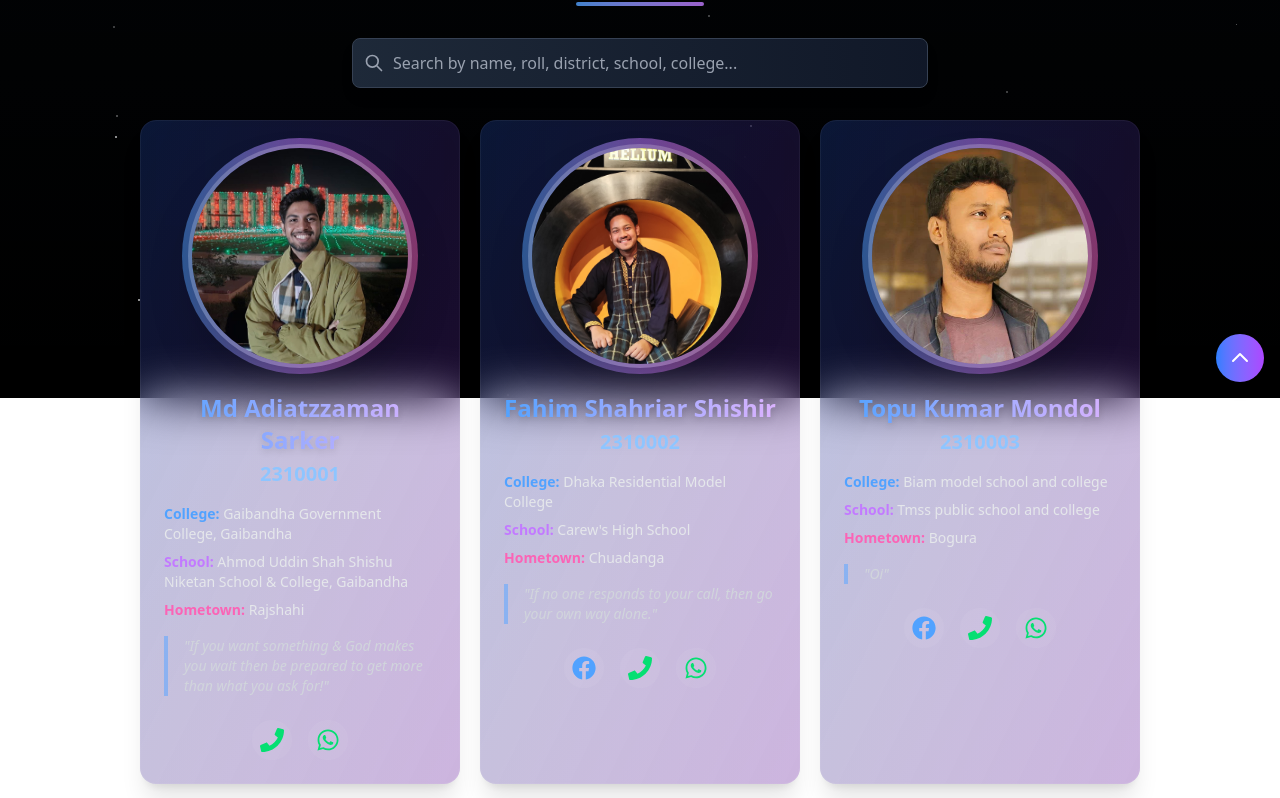
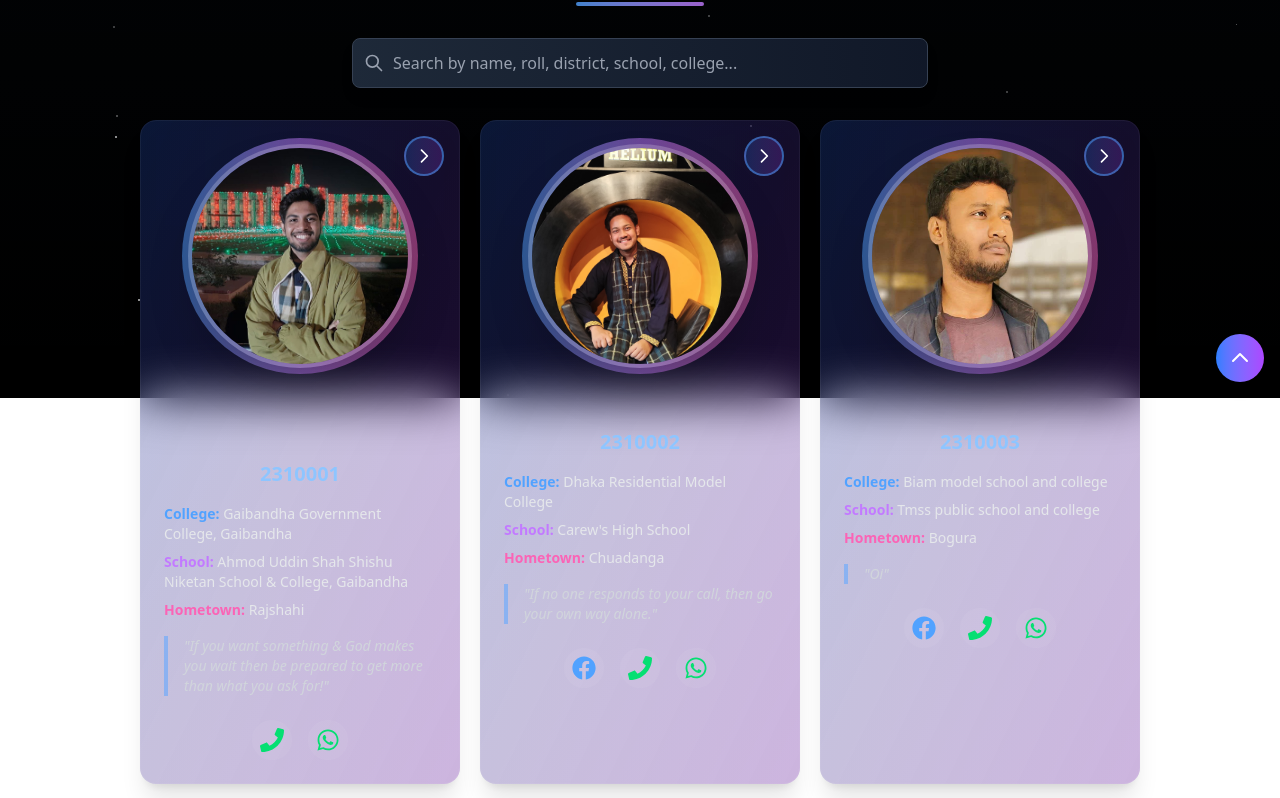
Before and after one commit to shuvoBoss44/ECE-23, a React (Vite) app: page / in a window 1280 px wide. Shown: the part 402-1200 px from the top of the page. Built offline with nearby package versions, Linux system fonts and the light colour scheme.

Commit message:
added something

```diff
--- a/src/api/data.json
+++ b/src/api/data.json
@@ -155,7 +155,7 @@
     "college": "Noapara Govt. College",
     "school": "Noapara Model Secondary School",
     "district": "Noapara, Avahoynagar, Jashore",
-    "quote": "Solving life’s equations—with confidence and class.",
+    "quote": "Solve life’s equations—with confidence and class.",
     "socialMedia": {
       "facebook": "https://www.facebook.com/share/16FukZPPvm/",
       "phone": "+8801708081013",
--- a/src/components/Card.jsx
+++ b/src/components/Card.jsx
@@ -2,14 +2,21 @@ import { FaFacebook, FaPhone, FaInstagram, FaWhatsapp } from "react-icons/fa";
 import { useState } from "react";
 import { useInView } from "react-intersection-observer";
 import { memo } from "react";
-import { Link } from "react-router-dom";
+import { useNavigate } from "react-router-dom";
 
 const Card = memo(({ currElem }) => {
   const { ref, inView } = useInView({ triggerOnce: true, threshold: 0.1 });
+  const navigate = useNavigate();
 
   const { facebook, phone, instagram, whatsapp } = currElem.socialMedia;
   const [imageSrc, setImageSrc] = useState(`./${currElem.image}`);
   const [isImageLoading, setIsImageLoading] = useState(true);
+
+  const handleSeeProfile = () => {
+    navigate(`/profile/${currElem.roll}`, {
+      state: { from: "home", cardId: currElem.roll },
+    });
+  };
 
   return (
     <div
@@ -18,14 +25,32 @@ const Card = memo(({ currElem }) => {
       className="w-[90vw] max-w-md sm:w-96 md:w-80 p-6 transition-all duration-300 ease-in-out hover:-translate-y-2 bg-gradient-to-br from-blue-900/30 to-purple-900/30 backdrop-blur-xl rounded-2xl shadow-xl relative overflow-hidden group"
     >
       {inView && (
-        <Link
-          to={`/profile/${currElem.roll}`}
-          state={{ from: "home", cardId: currElem.roll }} // Pass navigation state
-          className="block"
-        >
+        <>
           {/* Border animation - lighter version */}
           <div className="absolute inset-0 bg-gradient-to-br from-blue-500/5 via-transparent to-purple-500/5 rounded-2xl" />
           <div className="absolute inset-0 border border-white/5 rounded-2xl group-hover:border-white/20 transition-all duration-300" />
+
+          {/* See Profile Button - Top Right */}
+          <button
+            onClick={handleSeeProfile}
+            className="absolute top-4 right-4 flex items-center justify-center w-10 h-10 rounded-full bg-gradient-to-r from-blue-500/20 to-purple-500/20 border-2 border-blue-400/50 text-white text-sm font-medium hover:bg-gradient-to-r hover:from-blue-600/30 hover:to-purple-600/30 hover:border-blue-400 transition-all duration-300 hover:scale-110 focus:outline-none focus:ring-2 focus:ring-blue-400/50 z-20"
+            title="See Profile"
+          >
+            <svg
+              className="w-5 h-5"
+              fill="none"
+              stroke="currentColor"
+              viewBox="0 0 24 24"
+              xmlns="http://www.w3.org/2000/svg"
+            >
+              <path
+                strokeLinecap="round"
+                strokeLinejoin="round"
+                strokeWidth="2"
+                d="M9 5l7 7-7 7"
+              />
+            </svg>
+          </button>
 
           {/* Image */}
           <div className="relative z-10 flex justify-center mb-6">
@@ -60,7 +85,7 @@ const Card = memo(({ currElem }) => {
           {/* Content */}
           <div className="relative z-10 text-left space-y-4">
             <div className="text-center">
-              <h2 className="text-3xl sm:text-2xl font-bold bg-gradient-to-r from-blue-400 to-purple-300 bg-clip-text text-transparent drop-shadow-md">
+              <h2 className="text-3xl sm:text-2xl font-bold bgBY-gradient-to-r from-blue-400 to-purple-300 bg-clip-text text-transparent drop-shadow-md">
                 {currElem.name}
               </h2>
               <p className="text-2xl sm:text-xl font-semibold text-blue-300 mt-1">
@@ -88,10 +113,7 @@ const Card = memo(({ currElem }) => {
             </blockquote>
 
             {/* Social Media */}
-            <div
-              onClick={e => e.stopPropagation()} // Prevent Link navigation
-              className="flex justify-center space-x-4 mt-6"
-            >
+            <div className="flex justify-center space-x-4 mt-6">
               {facebook && (
                 <a
                   href={facebook}
@@ -132,7 +154,7 @@ const Card = memo(({ currElem }) => {
               )}
             </div>
           </div>
-        </Link>
+        </>
       )}
     </div>
   );
```
